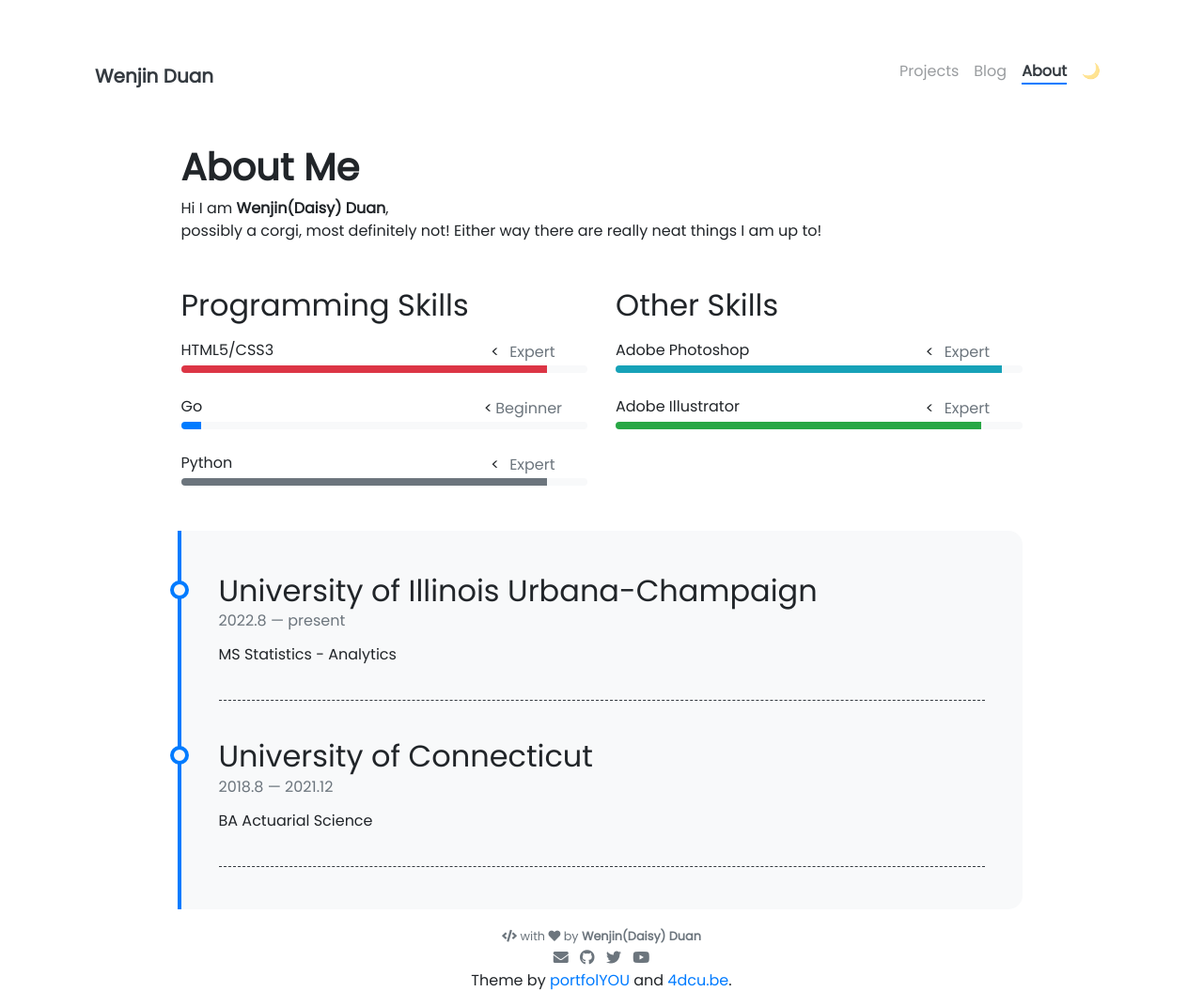
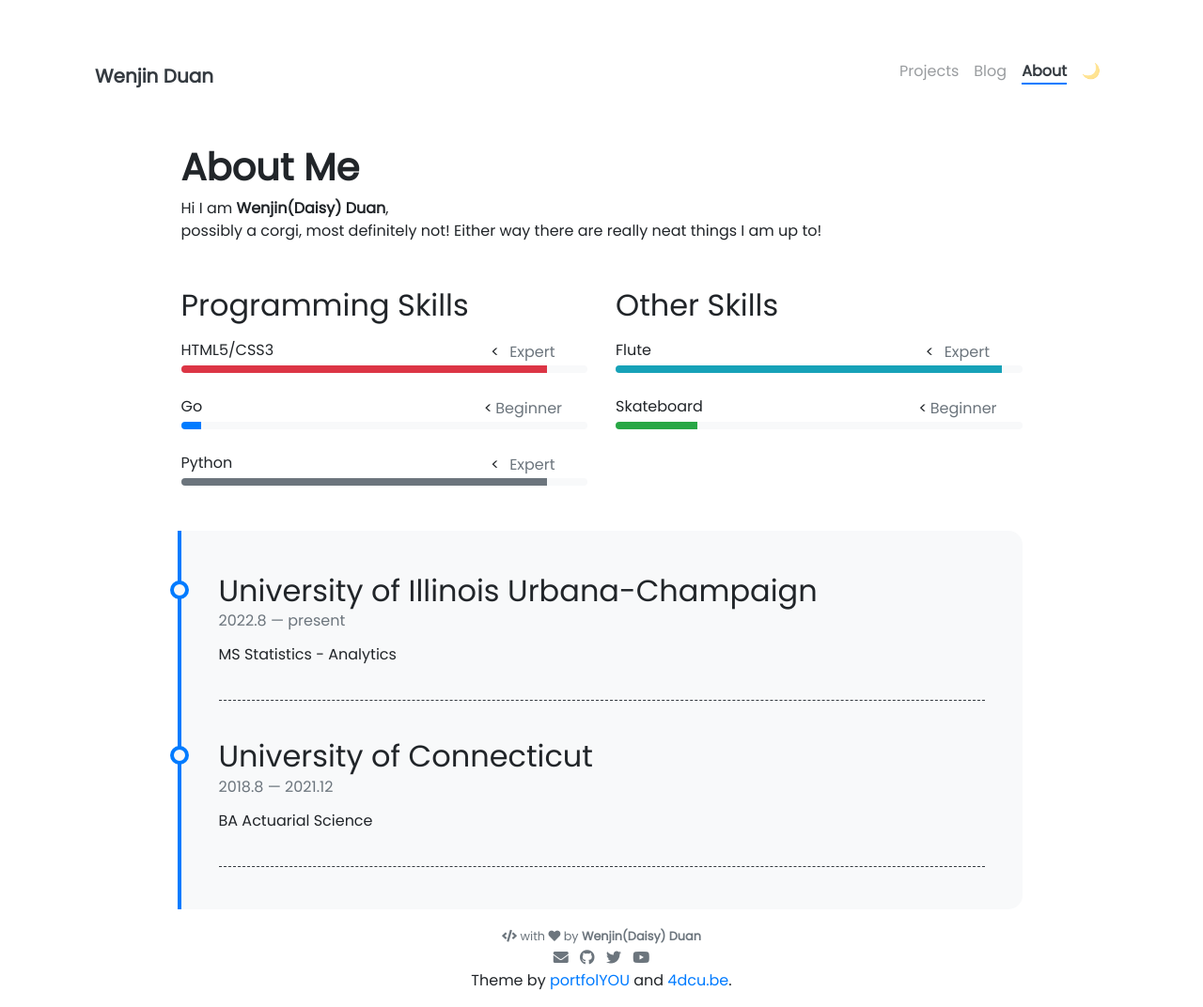
Before and after one commit to WenjinD/WenjinD.github.io, a Jekyll site: the page built from pages/about.md, in a window 1280 px wide. Shown: the whole page at 94% size. Built offline with Jekyll 4.4.1, drawn with Linux system fonts in a browser that asks for light colours; nearby versions of some CDN libraries.

Commit message:
Update other-skills.yml

```diff
--- a/_data/other-skills.yml
+++ b/_data/other-skills.yml
@@ -1,9 +1,9 @@
-- name: Adobe Photoshop
+- name: Flute
   percentage: 95
   level: Expert
   color: info
 
-- name: Adobe Illustrator
-  percentage: 90
-  level: Expert
+- name: Skateboard
+  percentage: 20
+  level: Beginner
   color: success
```
